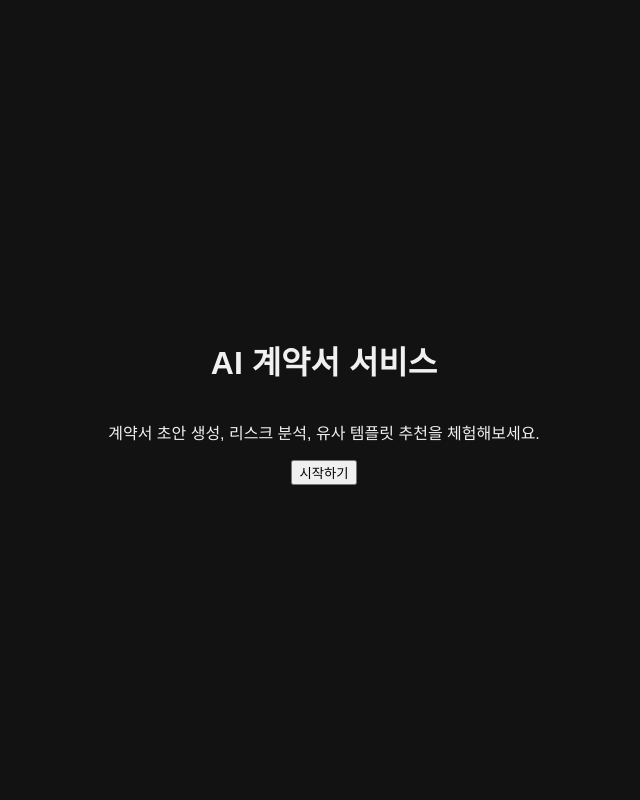
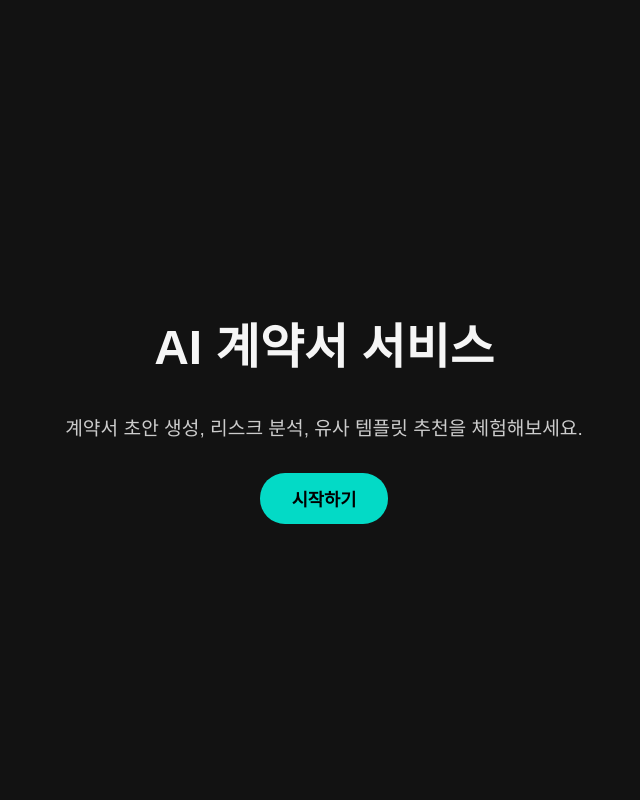
Before and after one commit to fallmoon-02/korean-contract-ai, a Flask app: page / in a window 1280 px wide. Shown: the whole page, without its empty margins (316-956 px from the left). Run offline with Flask 3, Linux system fonts and the light colour scheme; some web fonts are replaced.

Commit message:
Update index.html

```diff
--- a/src/templates/index.html
+++ b/src/templates/index.html
@@ -5,75 +5,160 @@
   <title>AI 계약서 서비스</title>
   <link href="https://cdn.jsdelivr.net/gh/orioncactus/pretendard/dist/web/variable/pretendardvariable.css" rel="stylesheet" />
   <style>
+    * {
+      box-sizing: border-box;
+    }
+
     body {
-      font-family: 'Pretendard', sans-serif;
-      background: #121212;
-      color: #f0f0f0;
+      font-family: 'Pretendard Variable', sans-serif;
+      background-color: #121212;
+      color: #f5f5f5;
       margin: 0;
       padding: 0;
     }
+
+    #intro, #main {
+      max-width: 1000px;
+      margin: auto;
+      padding: 3rem 1rem;
+    }
+
     #intro {
       display: flex;
       flex-direction: column;
+      align-items: center;
       justify-content: center;
-      align-items: center;
-      height: 100vh;
+      min-height: 100vh;
       text-align: center;
     }
-    #main {
-      display: none;
-      padding: 2rem;
-      min-height: 100vh;
+
+    #intro h1 {
+      font-size: 3rem;
+      margin-bottom: 1rem;
     }
-    header { text-align: center; margin-bottom: 2rem; }
+
+    #intro p {
+      font-size: 1.2rem;
+      color: #ccc;
+      margin-bottom: 2rem;
+    }
+
+    #intro button {
+      background-color: #03dac6;
+      color: #000;
+      padding: 0.8rem 2rem;
+      border: none;
+      border-radius: 25px;
+      font-size: 1.1rem;
+      font-weight: bold;
+      cursor: pointer;
+      transition: all 0.3s;
+    }
+
+    #intro button:hover {
+      background-color: #00bfa5;
+      transform: scale(1.05);
+    }
+
+    header {
+      text-align: center;
+      margin-bottom: 2rem;
+    }
+
     .card-container {
       display: flex;
-      justify-content: center;
       flex-wrap: wrap;
       gap: 2rem;
+      justify-content: center;
     }
+
     .card-container section {
-      flex: 0 0 400px;
-      background: #1e1e1e;
+      background-color: #1f1f1f;
+      padding: 2rem;
       border-radius: 12px;
-      padding: 2rem;
-      box-shadow: 0 8px 30px rgba(0, 0, 0, 0.4);
+      flex: 1 1 300px;
+      min-width: 320px;
+      box-shadow: 0 8px 24px rgba(0, 0, 0, 0.3);
     }
+
+    section h2 {
+      color: #03dac6;
+      font-size: 1.3rem;
+      margin-bottom: 1rem;
+    }
+
+    label {
+      display: block;
+      margin-bottom: 1rem;
+      font-size: 0.95rem;
+    }
+
     input, textarea {
       width: 100%;
-      padding: 0.75rem;
+      background-color: #2a2a2a;
       border: 1px solid #555;
       border-radius: 6px;
-      background: #2a2a2a;
-      color: #fff;
+      color: #f5f5f5;
+      padding: 0.75rem;
       font-size: 1rem;
-      margin-top: 0.5rem;
     }
+
+    textarea {
+      resize: vertical;
+    }
+
     input:focus, textarea:focus {
+      outline: none;
       border-color: #03dac6;
-      outline: none;
     }
+
     button.form-btn {
-      background: #03dac6;
+      background-color: #03dac6;
       color: #000;
+      padding: 0.6rem 1.2rem;
       border: none;
-      border-radius: 30px;
-      padding: 0.75rem 1.5rem;
+      border-radius: 25px;
+      font-weight: bold;
       font-size: 1rem;
+      margin-top: 1rem;
       cursor: pointer;
-      box-shadow: 0 4px 12px rgba(3, 218, 198, 0.4);
+      transition: 0.3s ease;
+    }
+
+    button.form-btn:hover {
+      background-color: #00bfa5;
+      transform: translateY(-2px);
+    }
+
+    pre, #tmplResult {
+      background-color: #2a2a2a;
+      padding: 1rem;
+      border-radius: 8px;
+      font-family: 'Courier New', monospace;
+      white-space: pre-wrap;
       margin-top: 1rem;
     }
-    pre {
-      background: #2a2a2a;
-      padding: 1rem;
-      border-radius: 6px;
-      white-space: pre-wrap;
-      font-family: 'Courier New', monospace;
+
+    ul {
+      list-style: disc;
+      padding-left: 1.5em;
     }
-    ul { padding-left: 1.5em; line-height: 1.8; }
-    a { color: #03dac6; text-decoration: none; }
-    a:hover { text-decoration: underline; }
+
+    a {
+      color: #03dac6;
+      text-decoration: none;
+    }
+
+    a:hover {
+      text-decoration: underline;
+    }
+
+    @media (max-width: 768px) {
+      .card-container {
+        flex-direction: column;
+        align-items: stretch;
+      }
+    }
   </style>
 </head>
 <body>
@@ -83,43 +168,39 @@
     <button onclick="startService()">시작하기</button>
   </div>
 
-  <div id="main">
+  <div id="main" style="display: none;">
     <header><h1>AI 계약서 서비스</h1></header>
     <div class="card-container">
-      <!-- 초안 생성 -->
+      <!-- 1. 초안 생성 -->
       <section>
         <h2>1) 계약서 초안 생성</h2>
         <form id="draftForm">
-          <label>계약 당사자 A: <input id="partyA" required /></label>
-          <label>계약 당사자 B: <input id="partyB" required /></label>
-          <label>계약 목적: <input id="subject" required /></label>
-          <label>효력 발생일: <input id="date" type="date" required /></label>
+          <label>계약 당사자 A: <input id="partyA" required></label>
+          <label>계약 당사자 B: <input id="partyB" required></label>
+          <label>계약 목적: <input id="subject" required></label>
+          <label>효력 발생일: <input id="date" type="date" required></label>
           <button type="submit" class="form-btn">초안 생성</button>
         </form>
         <h3>생성된 초안:</h3>
         <pre id="draftResult">—</pre>
       </section>
 
-      <!-- 리스크 분석 -->
+      <!-- 2. 리스크 분석 -->
       <section>
         <h2>2) 리스크 분석</h2>
         <form id="riskForm">
-          <label>조항 텍스트:
-            <textarea id="clauseRisk" rows="4" required></textarea>
-          </label>
+          <label>조항 텍스트: <textarea id="clauseRisk" rows="4" required></textarea></label>
           <button type="submit" class="form-btn">분석하기</button>
         </form>
         <h3>리스크 레이블:</h3>
         <pre id="riskResult">—</pre>
       </section>
 
-      <!-- 템플릿 추천 -->
+      <!-- 3. 유사 템플릿 추천 -->
       <section>
         <h2>3) 유사 템플릿 추천</h2>
         <form id="tmplForm">
-          <label>조항 텍스트:
-            <textarea id="clauseTmpl" rows="4" required></textarea>
-          </label>
+          <label>조항 텍스트: <textarea id="clauseTmpl" rows="4" required></textarea></label>
           <button type="submit" class="form-btn">추천받기</button>
         </form>
         <h3>추천 리스트:</h3>
@@ -130,8 +211,8 @@
 
   <script>
     function startService() {
-      document.getElementById('intro').style.display = 'none';
-      document.getElementById('main').style.display = 'block';
+      document.getElementById("intro").style.display = "none";
+      document.getElementById("main").style.display = "block";
     }
 
     const BASE = "";
@@ -179,7 +260,6 @@
       e.preventDefault();
       const resultArea = document.getElementById("tmplResult");
       resultArea.innerHTML = "추천 중…";
-
       const body = { clause: document.getElementById("clauseTmpl").value };
       try {
         const { templates } = await post("/recommend_templates", body);
```
